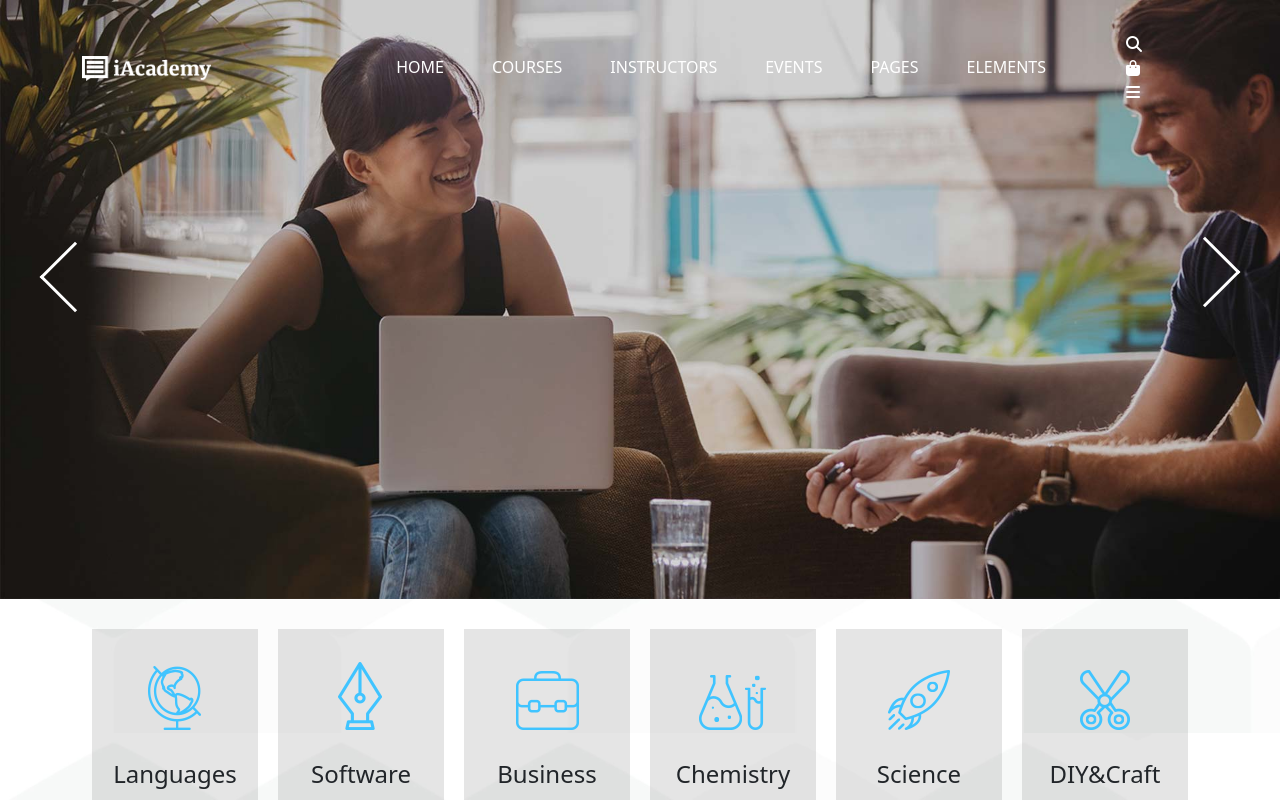
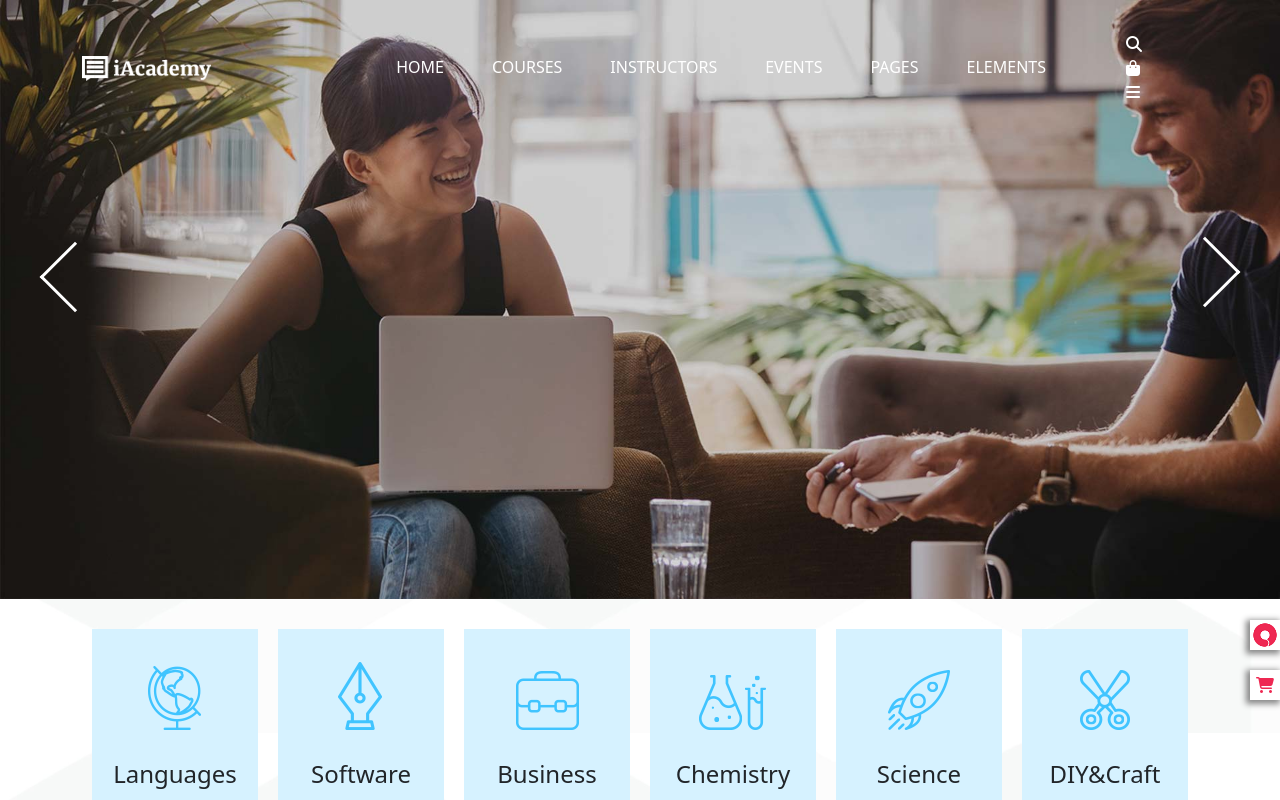
Before and after one commit to Hycarus/proj-html-vuejs, a Vue app: page / in a window 1280 px wide. Shown: the top 800 px of the page. Built offline with nearby package versions, Linux system fonts and the light colour scheme.

Commit message:
add fixed button and another hover effect

```diff
--- a/index.html
+++ b/index.html
@@ -4,7 +4,7 @@
     <meta charset="UTF-8">
     <link rel="icon" href="/favicon.ico">
     <meta name="viewport" content="width=device-width, initial-scale=1.0">
-    <title>Vite App</title>
+    <title>I Academy</title>
   </head>
   <body>
     <div id="app"></div>
--- a/src/App.vue
+++ b/src/App.vue
@@ -3,6 +3,20 @@
     <header class="position-fixed w-100" :class="{ 'my-bg-white my-border-bottom': store.scrolled }">
       <HeaderComponent />
     </header>
+    <div id="fixed-icon">
+      <div id="fixed-square" class="my-text-white" v-show="store.scrolled" @click="scrollTop()">
+        <div class="d-flex justify-content-center align-items-center flex-column h-100">
+          <i class="fa-solid fa-chevron-up"></i>
+          <div class="text-uppercase">top</div>
+        </div>
+      </div>
+      <div class="small-square1">
+        <img class="w-100" src="/images/60699165_459440804828391_7177805742290763776_o.png" alt="">
+      </div>
+      <div class="small-square2 d-flex align-items-center justify-content-center ">
+        <i class="fa-solid fa-cart-shopping"></i>
+      </div>
+    </div>
     <div id="carousel">
       <CarouselTop :images="store.carouselTopList" />
     </div>
@@ -23,6 +37,7 @@
               <p>
                 <a class="text-uppercase text-decoration-none my-text-light-blue" href="">
                   Learn More
+                  <i class="fa-solid fa-chevron-right ps-2"></i>
                 </a>
               </p>
             </div>
@@ -220,6 +235,13 @@ export default {
         this.store.scrolled = false
       }
     },
+    scrollTop() {
+      window.scrollTo({
+        top: 0,
+        left: 0,
+        behavior: "smooth"
+      });
+    }
   },
   created() {
     window.addEventListener('scroll', this.scrollHeader)
@@ -375,4 +397,51 @@ header {
     }
   }
 }
+
+#fixed-square {
+  position: fixed;
+  bottom: 0;
+  right: 0;
+  width: 50px;
+  height: 50px;
+  background-color: $bg_dark_blue;
+  cursor: pointer;
+}
+
+.small-square1 {
+  position: fixed;
+  right: 0;
+  bottom: 150px;
+  width: 30px;
+  height: 30px;
+  box-shadow: -2px 2px 6px 2px #888888;
+  z-index: 400;
+}
+
+.small-square2 {
+  position: fixed;
+  right: 0;
+  bottom: 100px;
+  width: 30px;
+  height: 30px;
+  box-shadow: -2px 2px 6px 2px #888888;
+  z-index: 400;
+  background-color: $bg-white;
+
+  i {
+    color: $text_pink;
+  }
+}
+
+a {
+  &:hover i {
+    opacity: 1;
+    translate: 2px 0;
+  }
+
+  i {
+    opacity: 0;
+    transition: all 0.3s;
+  }
+}
 </style>
--- a/src/assets/styles/partials/_variables.scss
+++ b/src/assets/styles/partials/_variables.scss
@@ -12,3 +12,5 @@ $bg_white: #ffffff;
 $bg_very_light_blue: #d6f2ff;
 $bg_blue: #55acee;
 $bg_footer: #222222;
+$bg_dark_blue: #3b5998;
+$text_pink: #ee2852;
--- a/src/components/CardComponent.vue
+++ b/src/components/CardComponent.vue
@@ -8,22 +8,23 @@
 </template>
 
 <script>
-    import {store} from '../data/store.js';
-    export default {
-        name: 'CardComponent',
-        data(){
-            return{
-                store,
-            }
+import { store } from '../data/store.js';
+export default {
+    name: 'CardComponent',
+    data() {
+        return {
+            store,
         }
     }
+}
 </script>
 
 <style lang="scss" scoped>
 @use '../assets/styles/partials/_variables.scss' as *;
-.card{
+
+.card {
     margin: 30px 10px;
-    background-color: $bg_light_grey;
+    background-color: $bg_very_light_blue;
     width: 200px;
     height: 200px;
     border-radius: 0;
@@ -31,8 +32,17 @@
     display: flex;
     align-items: center;
     justify-content: center;
+
+    &:hover img {
+        translate: 0 -10px;
+    }
+
+    img {
+        transition: all 0.3s;
+    }
 }
-h4{
+
+h4 {
     padding-top: 30px;
 }
 </style>
```
